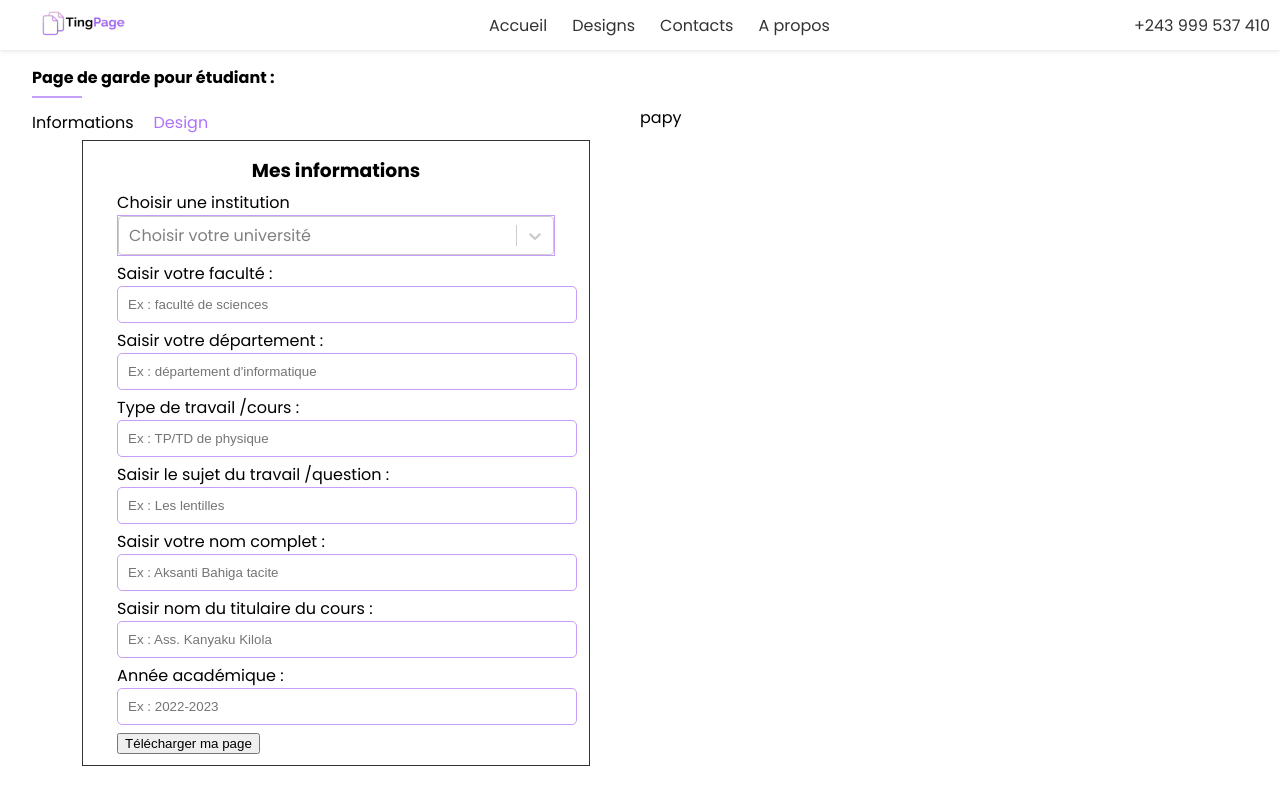
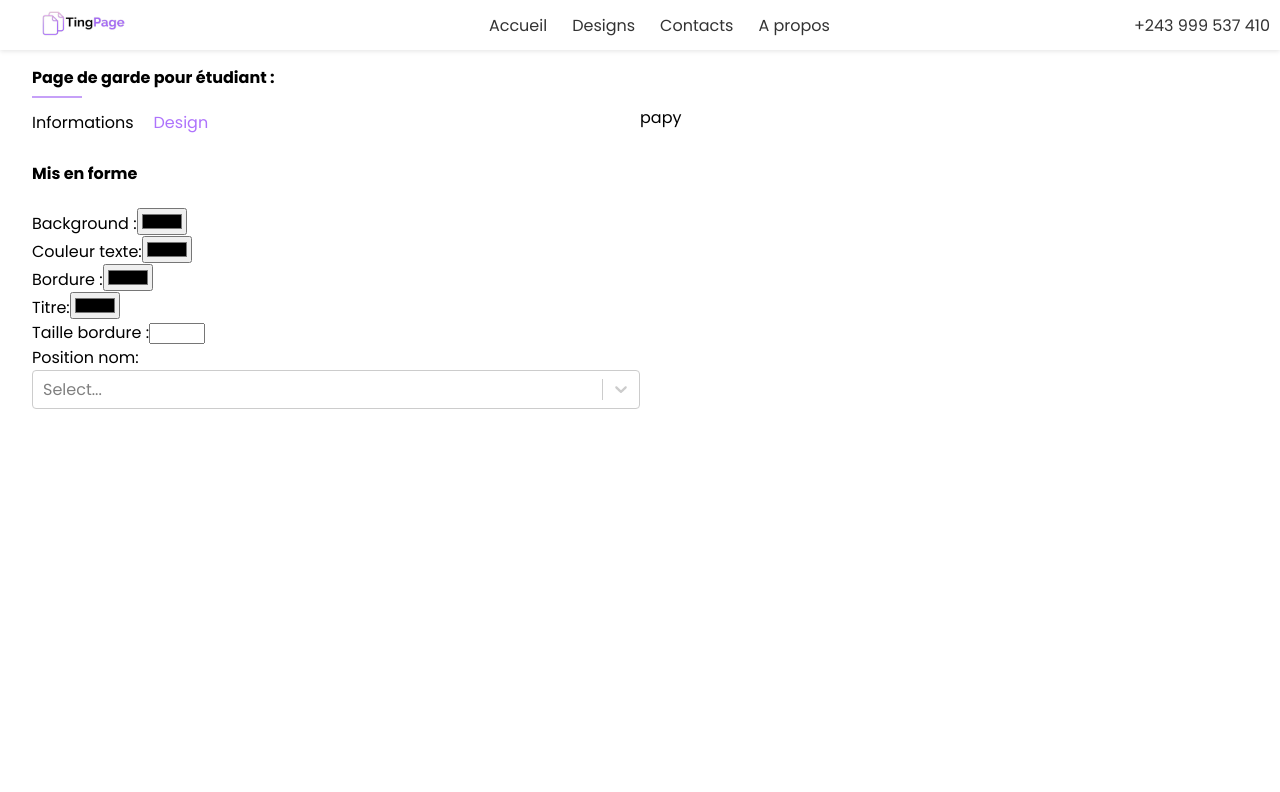
Before and after one commit to marcellintacite/TingPage, a React (Create React App) app: page /single in a window 1280 px wide. Both pictures are taken after a click on the element "Design". Shown: the top 792 px of the page. Built offline with nearby package versions, Linux system fonts and the light colour scheme.

Commit message:
Ajout de la partie design

```diff
--- a/src/App.js
+++ b/src/App.js
@@ -6,7 +6,16 @@ import "@fortawesome/fontawesome-free/css/all.css";
 import Single from "./Components/Single/Single";
 import PageContext from "./config/PageContext";
 export default function App() {
-  const [data, setData] = useState({});
+  const [data, setData] = useState({
+    universite: "",
+    faculte: "",
+    departement: "",
+    cours: "",
+    sujet: "",
+    nom: "",
+    titulaire: "",
+    anne: "",
+  });
   const [design, setDesign] = useState({});
   return (
     <PageContext.Provider value={{ data, setData, design, setDesign }}>
--- /dev/null
+++ b/src/Components/Design/Design.jsx
@@ -0,0 +1,56 @@
+import React from "react";
+import "./../../css/design.css";
+import Select from "react-select";
+export default function Design() {
+  const s = [
+    {
+      label: "Gauche",
+      value: "Gauche",
+    },
+    {
+      label: "Droit",
+      value: "Droit",
+    },
+    {
+      label: "Centre",
+      value: "Centre",
+    },
+  ];
+  return (
+    <div className="design">
+      <h4>Mis en forme</h4>
+      <form action="">
+        <div className="group">
+          <div className="form_control">
+            <label htmlFor="bg">Background :</label>
+            <input type="color" name="bg" />
+          </div>
+          <div className="form_control">
+            <label htmlFor="textColor">Couleur texte:</label>
+            <input type="color" name="textColor" />
+          </div>
+        </div>
+        <div className="group">
+          <div className="form_control">
+            <label htmlFor="bg">Bordure :</label>
+            <input type="color" name="bg" />
+          </div>
+          <div className="form_control">
+            <label htmlFor="textColor">Titre:</label>
+            <input type="color" name="textColor" />
+          </div>
+        </div>
+        <div className="group">
+          <div className="form_control">
+            <label htmlFor="bg">Taille bordure :</label>
+            <input type="number" name="tailleB" min={0} max={20} />
+          </div>
+          <div className="form_control">
+            <label htmlFor="textColor">Position nom:</label>
+            <Select options={s} />
+          </div>
+        </div>
+      </form>
+    </div>
+  );
+}
--- /dev/null
+++ b/src/Components/Design/design.scss
@@ -0,0 +1,3 @@
+.design {
+  width: 100%;
+}
--- a/src/Components/Formulaires/Formulaires.jsx
+++ b/src/Components/Formulaires/Formulaires.jsx
@@ -1,7 +1,7 @@
 import React from "react";
 import Select from "react-select";
 import "./../../css/formulaire.css";
-export default function Formulaires() {
+export default function Formulaires({ data }) {
   const options = [
     {
       value: "UCB",
@@ -28,6 +28,17 @@ export default function Formulaires() {
       label: "Institut Supérieur de devéloppement rural",
     },
   ];
+
+  const { data: formData, design, setData, setDesign } = data;
+
+  const handleChangeUni = (e) => {
+    const ndata = { ...formData, universite: e.value };
+    setData(ndata);
+  };
+  const handleChange = (e) => {
+    const ndata = { ...formData, [e.target.name]: e.target.value };
+    setData(ndata);
+  };
   return (
     <div className="formulaire">
       <h3>Mes informations</h3>
@@ -39,13 +50,17 @@ export default function Formulaires() {
             placeholder="Choisir votre université"
             className="select"
             name="universite"
+            onChange={(e) => handleChangeUni(e)}
           />
         </div>
         <div className="form_group">
           <label htmlFor="faculte">Saisir votre faculté : </label>
           <input
+            onChange={(e) => handleChange(e)}
             type="text"
+            value={formData.faculte}
             name="faculte"
+            required
             id=""
             placeholder="Ex : faculté de sciences"
           />
@@ -53,7 +68,9 @@ export default function Formulaires() {
         <div className="form_group">
           <label htmlFor="departement">Saisir votre département : </label>
           <input
+            onChange={(e) => handleChange(e)}
             type="text"
+            value={formData.departement}
             name="departement"
             id=""
             placeholder="Ex : département d'informatique"
@@ -62,8 +79,11 @@ export default function Formulaires() {
         <div className="form_group">
           <label htmlFor="cours">Type de travail /cours : </label>
           <input
+            onChange={(e) => handleChange(e)}
             type="text"
+            required
             name="cours"
+            value={formData.cours}
             id=""
             placeholder="Ex : TP/TD de physique"
           />
@@ -71,24 +91,30 @@ export default function Formulaires() {
         <div className="form_group">
           <label htmlFor="sujet">Saisir le sujet du travail /question : </label>
           <input
+            onChange={(e) => handleChange(e)}
             type="text"
             name="sujet"
+            value={formData.sujet}
             id=""
+            required
             placeholder="Ex : Les lentilles"
           />
         </div>
         <div className="form_group">
           <label htmlFor="nom">Saisir votre nom complet : </label>
           <input
+            onChange={(e) => handleChange(e)}
             type="text"
             name="nom"
             id=""
+            required
             placeholder="Ex : Aksanti Bahiga tacite"
           />
         </div>
         <div className="form_group">
           <label htmlFor="titulaire">Saisir nom du titulaire du cours : </label>
           <input
+            onChange={(e) => handleChange(e)}
             type="text"
             name="titulaire"
             id=""
@@ -97,10 +123,18 @@ export default function Formulaires() {
         </div>
         <div className="form_group">
           <label htmlFor="anne">Année académique : </label>
-          <input type="text" name="anne" id="" placeholder="Ex : 2022-2023" />
+          <input
+            onChange={(e) => handleChange(e)}
+            type="text"
+            required
+            name="anne"
+            id=""
+            placeholder="Ex : 2022-2023"
+          />
         </div>
-
-        <button className="btn">Télécharger ma page</button>
+        <div className="form_group">
+          <button className="btn">Télécharger ma page</button>
+        </div>
       </form>
     </div>
   );
--- a/src/Components/Formulaires/formulaire.scss
+++ b/src/Components/Formulaires/formulaire.scss
@@ -1,9 +1,22 @@
 @import "../../scss/config.scss";
 .formulaire {
-  width: 80%;
+  width: 90%;
   margin: auto;
+  margin-bottom: 10px;
+  margin-top: 10px;
   padding: 10px;
-  border: 0.3px solid $darkGrey;
+  border: 0.3px solid #3333;
+  animation: opening 1s ease;
+
+  @keyframes opening {
+    0% {
+      opacity: 0;
+    }
+    100% {
+      opacity: 1;
+    }
+  }
+
   h3 {
     margin: 0;
     text-align: center;
@@ -13,9 +26,26 @@
     width: 90%;
     margin: auto;
     .form_group {
-      margin-bottom: 5px;
+      width: 90%;
+      margin: auto;
+      margin-bottom: 8px;
+      .btn {
+        width: 100%;
+        outline: none;
+        background: $primardark;
+        color: #fff;
+        border: none;
+        border-radius: 5px;
+        margin-top: 10px;
+        padding: 10px;
+        cursor: pointer;
+
+        &:hover {
+          transform: scale(1.07);
+          transition: all 0.1s ease-in;
+        }
+      }
       .select {
-        border: 1px solid $primary;
         width: 100%;
       }
       input {
@@ -24,7 +54,17 @@
         border-radius: 5px;
         border: 1px solid $primary;
         outline: none;
+
+        &:focus {
+          border: 2px solid rgb(138, 53, 235);
+          transition: all 0.07s ease-out;
+        }
       }
     }
   }
 }
+
+@media screen and (max-width: 600px) {
+  .formulaire {
+  }
+}
--- a/src/Components/Single/Single.jsx
+++ b/src/Components/Single/Single.jsx
@@ -5,6 +5,7 @@ import PageContext from "../../config/PageContext";
 import Select from "react-select";
 import Formulaires from "../Formulaires/Formulaires";
 import "./../../css/single.css";
+import Design from "../Design/Design";
 
 function Single(props) {
   const data = useContext(PageContext);
@@ -40,7 +41,8 @@ function Single(props) {
                 Design
               </div>
             </div>
-            <Formulaires data={data} />
+            {currentCommand === "informations" && <Formulaires data={data} />}
+            {currentCommand === "design" && <Design data={data} />}
           </div>
           <div className="right">papy</div>
         </div>
--- /dev/null
+++ b/src/css/design.css
@@ -0,0 +1 @@
+.design{width:100%}
--- a/src/css/formulaire.css
+++ b/src/css/formulaire.css
@@ -1 +1 @@
-.formulaire{width:80%;margin:auto;padding:10px;border:.3px solid #333}.formulaire h3{margin:0;text-align:center;padding:5px}.formulaire form{width:90%;margin:auto}.formulaire form .form_group{margin-bottom:5px}.formulaire form .form_group .select{border:1px solid #c6a0f8;width:100%}.formulaire form .form_group input{width:100%;padding:10px;border-radius:5px;border:1px solid #c6a0f8;outline:none}
+.formulaire{width:90%;margin:auto;margin-bottom:10px;margin-top:10px;padding:10px;border:.3px solid rgba(51,51,51,.2);animation:opening 1s ease}@keyframes opening{0%{opacity:0}100%{opacity:1}}.formulaire h3{margin:0;text-align:center;padding:5px}.formulaire form{width:90%;margin:auto}.formulaire form .form_group{width:90%;margin:auto;margin-bottom:8px}.formulaire form .form_group .btn{width:100%;outline:none;background:#ae73fc;color:#fff;border:none;border-radius:5px;margin-top:10px;padding:10px;cursor:pointer}.formulaire form .form_group .btn:hover{transform:scale(1.07);transition:all .1s ease-in}.formulaire form .form_group .select{width:100%}.formulaire form .form_group input{width:100%;padding:10px;border-radius:5px;border:1px solid #c6a0f8;outline:none}.formulaire form .form_group input:focus{border:2px solid #8a35eb;transition:all .07s ease-out}
--- a/src/css/single.css
+++ b/src/css/single.css
@@ -1 +1 @@
-.single{width:100%;min-height:100vh;overflow:hidden}.single .container{width:95%;margin:auto}.single .container .title{width:auto;position:relative;margin-top:15px;margin-bottom:15px}.single .container .title h4{padding:0;margin:0}.single .container .title .line{width:50px;bottom:-8px;position:absolute;height:2px;background:#c6a0f8}.single .container .content_view{width:100%;display:flex;flex-wrap:wrap}.single .container .content_view .left{flex:1}.single .container .content_view .left .commands{display:flex}.single .container .content_view .left .commands .command{margin-right:20px;cursor:pointer;padding-top:5px;padding-bottom:5px}.single .container .content_view .left .commands .command.active{color:#ae73fc}.single .container .content_view .right{flex:1}
+.single{width:100%;min-height:100vh;overflow:hidden}.single .container{width:95%;margin:auto}.single .container .title{width:auto;position:relative;margin-top:15px;margin-bottom:15px}.single .container .title h4{padding:0;margin:0}.single .container .title .line{width:50px;bottom:-8px;position:absolute;height:2px;background:#c6a0f8}.single .container .content_view{width:100%;display:flex;flex-wrap:wrap}.single .container .content_view .left{flex:1}.single .container .content_view .left .commands{display:flex}.single .container .content_view .left .commands .command{margin-right:20px;cursor:pointer;padding-top:5px;padding-bottom:5px}.single .container .content_view .left .commands .command.active{color:#ae73fc}.single .container .content_view .right{flex:1}@media screen and (max-width: 700px){.single .content_view{flex-direction:column}}
```
Also changed, not shown: src/Components/Single/single.scss (+8 -0 lines).
